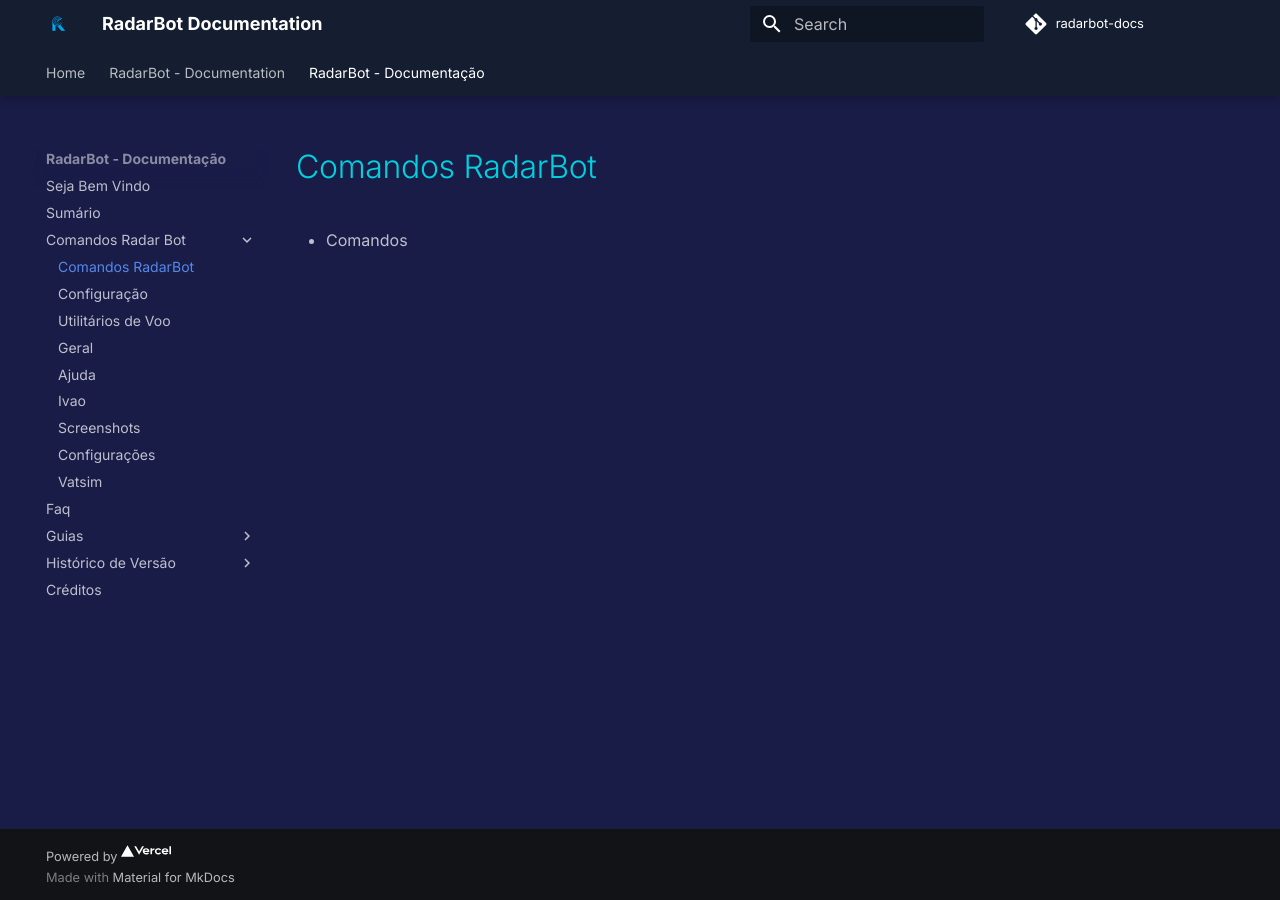
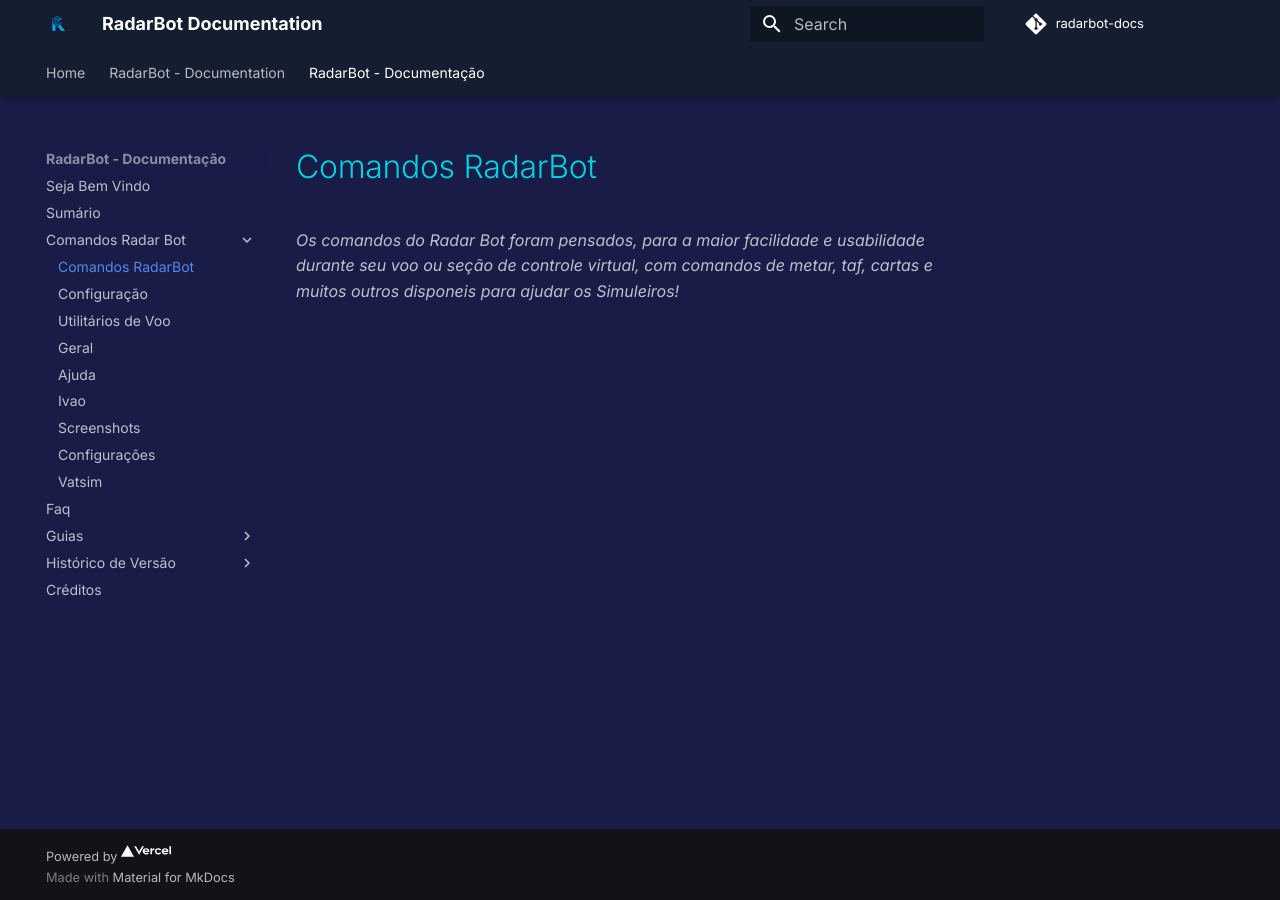
Before and after one commit to radarbot-team/radarbot-docs, an MkDocs documentation site: the page built from docs/radarbot-pt/commands/index.md, in a window 1280 px wide. Built offline with MkDocs 1.6.1 and Material for MkDocs 9.7.7, drawn with Linux system fonts in a browser that asks for light colours; comment, search, counter and statistics services are not loaded.

Commit message:
Fix Tab and Description commands

```diff
--- a/docs/radarbot-pt/commands/index.md
+++ b/docs/radarbot-pt/commands/index.md
@@ -1,3 +1,3 @@
 #  Comandos RadarBot
 
-- Comandos
+*Os comandos do Radar Bot foram pensados, para a maior facilidade e usabilidade durante seu voo ou seção de controle virtual, com comandos de metar, taf, cartas e muitos outros disponeis para ajudar os Simuleiros!*
```
Also changed, not shown: docs/radarbot-en/commands/index.md (+1 -1 lines), docs/radarbot-pt/guides/index.md (+1 -1 lines).
